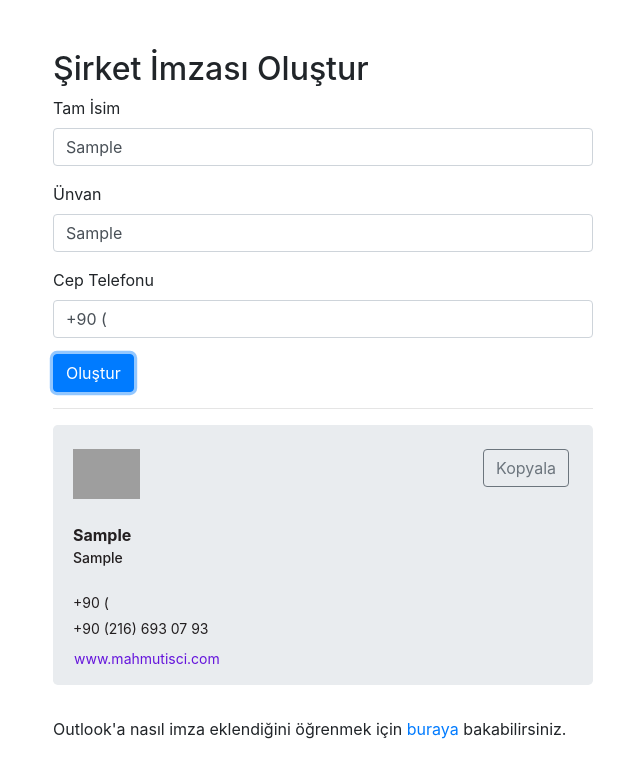
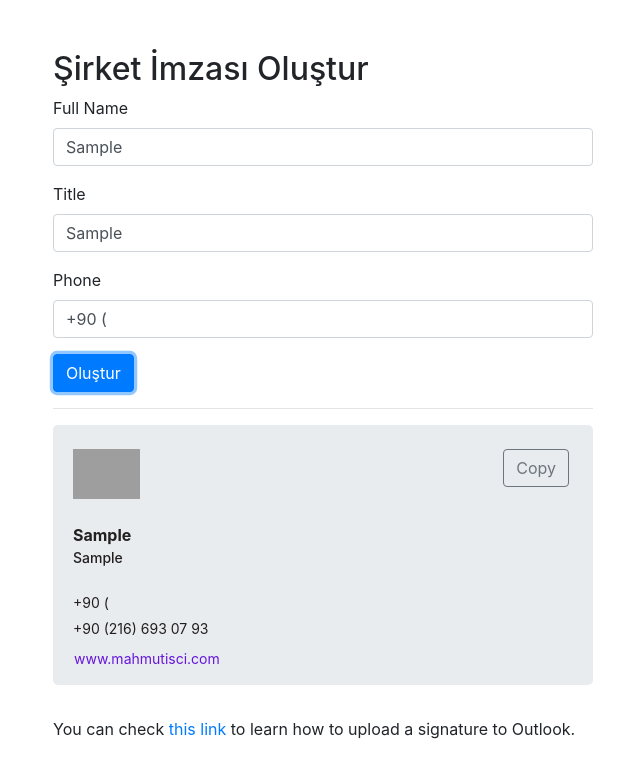
Before and after one commit to mahmutisci/signature-generator, a plain HTML site: page index.html in a window 1280 px wide. Both pictures are taken after typing "Sample", "Sample", "Sample" into the empty fields and a click on the button "Oluştur". Shown: the whole page, without its empty margins (317-957 px from the left). Drawn offline with Linux system fonts and the light colour scheme; grey boxes are pictures that could not be loaded.

Commit message:
Update index.html

```diff
--- a/index.html
+++ b/index.html
@@ -4,7 +4,7 @@
     <meta charset="UTF-8">
     <meta name="viewport" content="width=device-width, initial-scale=1.0">
     <meta http-equiv="X-UA-Compatible" content="ie=edge">
-    <title>İmza Oluştur</title>
+    <title>Create a Email Signature</title>
     <link rel="stylesheet" href="assets/main.css">
 </head>
 <body>
@@ -14,15 +14,15 @@
                 <h2>Şirket İmzası Oluştur</h2>
                 <form action="" class="signature-generator">
                     <div class="form-group">
-                        <label for="name">Tam İsim</label>
+                        <label for="name">Full Name</label>
                         <input type="text" class="form-control" id="name" placeholder="" name="name">
                     </div>
                     <div class="form-group">
-                        <label for="title">Ünvan</label>
+                        <label for="title">Title</label>
                         <input type="text" class="form-control" id="title" placeholder="" name="title">
                     </div>
                     <div class="form-group">
-                        <label for="phone">Cep Telefonu</label>
+                        <label for="phone">Phone</label>
                         <input type="text" class="form-control" id="phone" placeholder="555 555 55 55" name="phone">
                     </div>
                     <button class="btn btn-primary" type="submit">Oluştur</button>
@@ -30,23 +30,23 @@
                 <hr>
                 <div class="jumbotron" style="padding: 0px 20px 15px;overflow: hidden;">
                     <div class="viewer"></div>
-                    <div class="btn btn-outline-secondary shower copyBtn">Kopyala</div>
+                    <div class="btn btn-outline-secondary shower copyBtn">Copy</div>
                 </div>
 
-                <p>Outlook'a nasıl imza eklendiğini öğrenmek için <a href="https://support.office.com/en-us/article/create-and-add-a-signature-to-messages-8ee5d4f4-68fd-464a-a1c1-0e1c80bb27f2" target="_blank">buraya</a> bakabilirsiniz.</p>
+                <p>You can check <a href="https://support.office.com/en-us/article/create-and-add-a-signature-to-messages-8ee5d4f4-68fd-464a-a1c1-0e1c80bb27f2" target="_blank">this link</a> to learn how to upload a signature to Outlook.</p>
 
             </div>
         </div>
     </div>
     <div class="toast hide" role="alert" data-delay="4000" aria-live="assertive" aria-atomic="true" id="element">
         <div class="toast-header">
-            <strong class="mr-auto">Kopyalandı</strong>
+            <strong class="mr-auto">Copied</strong>
             <button type="button" class="ml-2 mb-1 close" data-dismiss="toast" aria-label="Close">
             <span aria-hidden="true">&times;</span>
             </button>
         </div>
         <div class="toast-body">
-            İmzanız kopyalandı. E-postanızdaki imza bölümüne yapıştırabilirsiniz.
+            The signature is copied. You can paste to your email signature settings field.
         </div>
     </div>
 </body>
```
